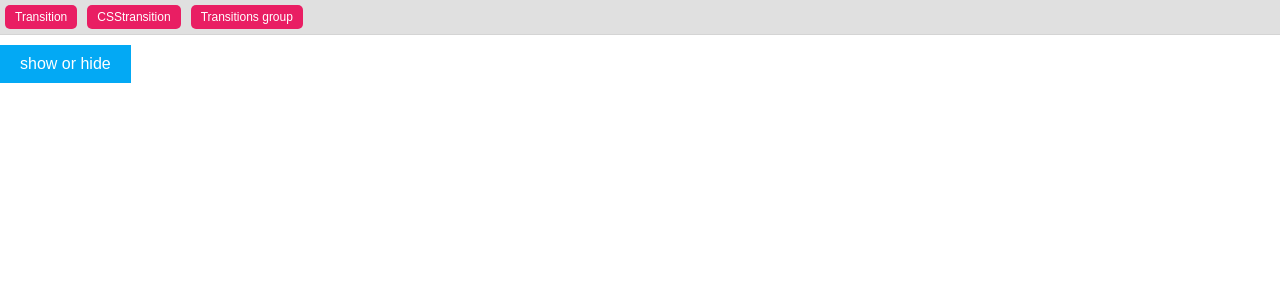
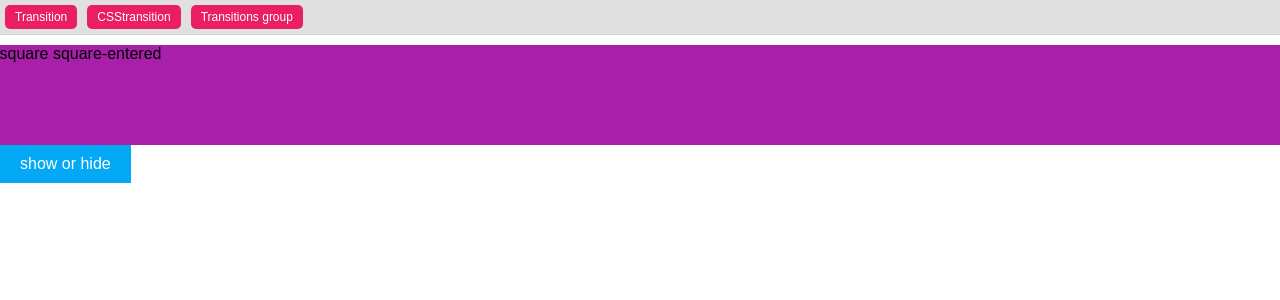
Before and after one commit to BarriF13/Transition-react, a React (Create React App) app: page /transition in a window 1280 px wide. Both pictures are taken after a click on the element "show or hide". Shown: the top 300 px of the page. Built offline with nearby package versions, Linux system fonts and the light colour scheme.

Commit message:
use of CSS classes with transition group

```diff
--- a/src/components/Transition.js
+++ b/src/components/Transition.js
@@ -15,7 +15,7 @@
         return(
             <div>
 
-                <Transition
+                {/* <Transition
                     in={this.state.show}
                     timeout={2000}
 
@@ -32,6 +32,30 @@
                            {state}
                        </div>
                        }
+                </Transition> */}
+                   <Transition
+                    in={this.state.show}
+                    timeout={{
+                        enter: 2000,
+                        exit:50
+                    }}
+
+                   enter={true}
+                   exit={true}
+
+                   onEnter={(node)=>{
+                       console.log('Enter')
+                   }}
+                   onExit={(node)=>{
+                    console.log('Exit')
+                   }}
+
+                    >
+                       { state =>
+                       <div className={`square square-${state}`}>
+                           {`square square-${state}`}
+                       </div>
+                       }
                 </Transition>
                     <div className="showDiv"
                     onClick={this.showDiv}>
--- a/src/css/App.css
+++ b/src/css/App.css
@@ -73,7 +73,28 @@
 /*=======================================
             TRANSITIONS BASIC
 ========================================*/
+.square{
+  background: red;
+  height: 100px;
+  opacity: 1;
+  transition: all 2s ease;
+}
 
+.square.square-entering {
+  opacity: 1;
+  transform: translateX(0%);
+
+}
+.square.square-entered {
+  background: blueviolet;
+}
+.square.square-exiting{
+  background: coral;
+}
+.square.square-exited{
+  opacity: 0;
+  transform: translateX(-100%);
+}
 /*=======================================
                 CSSTRANSITIONS
 ========================================*/
```
